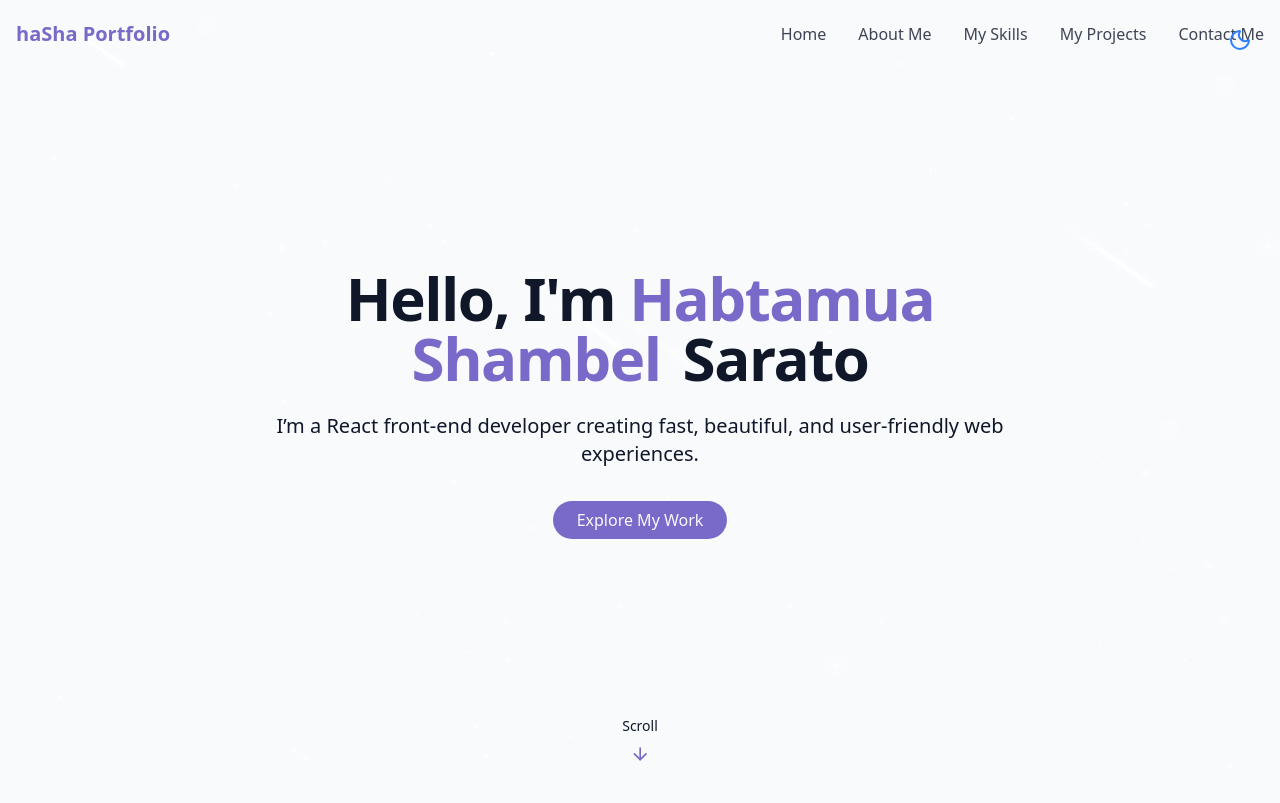
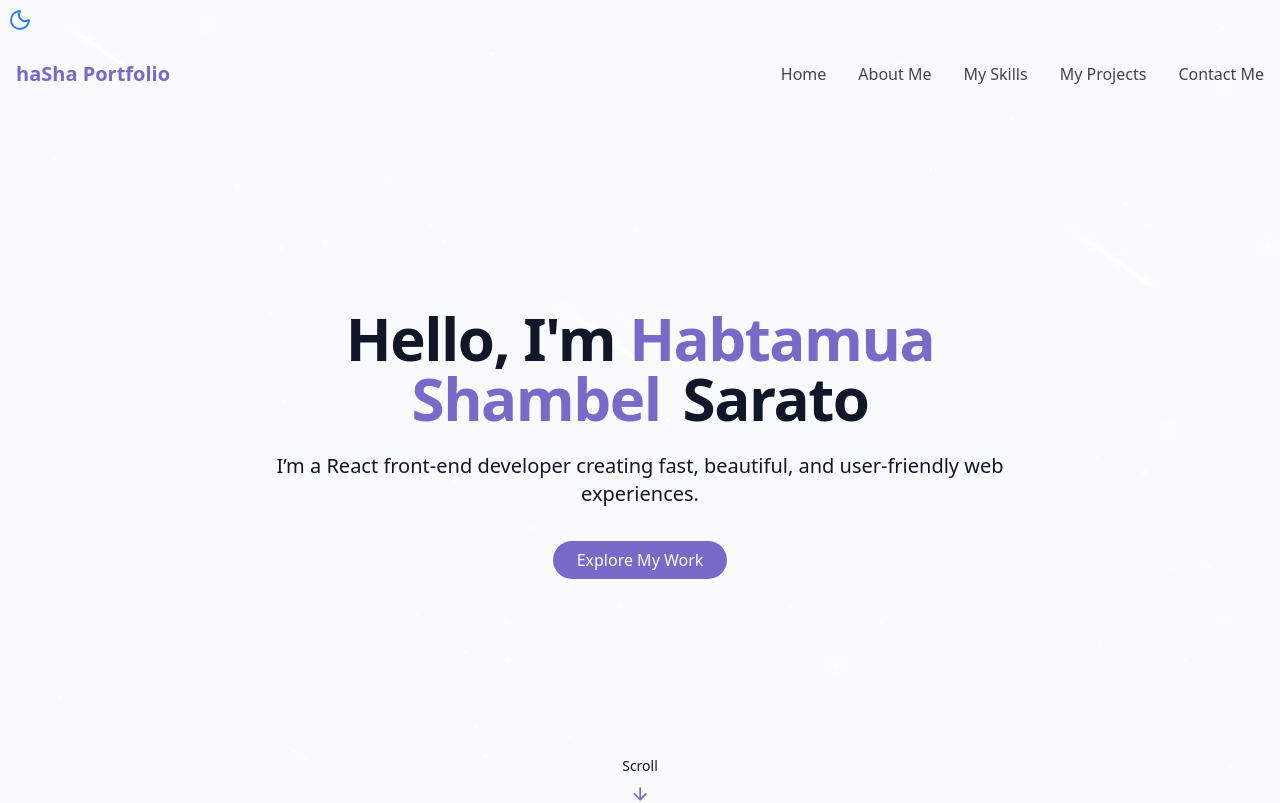
Before and after one commit to habtashagithub/my-portfolio, a React (Vite) app: page / in a window 1280 px wide. Shown: the top 803 px of the page. Built offline with nearby package versions, Linux system fonts and the light colour scheme.

Commit message:
Update ThemeToggle.jsx

```diff
--- a/src/components/ThemeToggle.jsx
+++ b/src/components/ThemeToggle.jsx
@@ -28,7 +28,7 @@ export const ThemeToggle = () => {
   return (
     <button
       onClick={toggleTheme}
-      className="fixed top-5 right-5 z-50 p-2 rounded-full bg-muted hover:bg-muted/80 transition"
+      className="p-2 rounded-full hover:bg-muted transition flex items-center justify-center"
     >
       {isDarkMode ? (
         <Sun className="h-6 w-6 text-yellow-400" />
```
